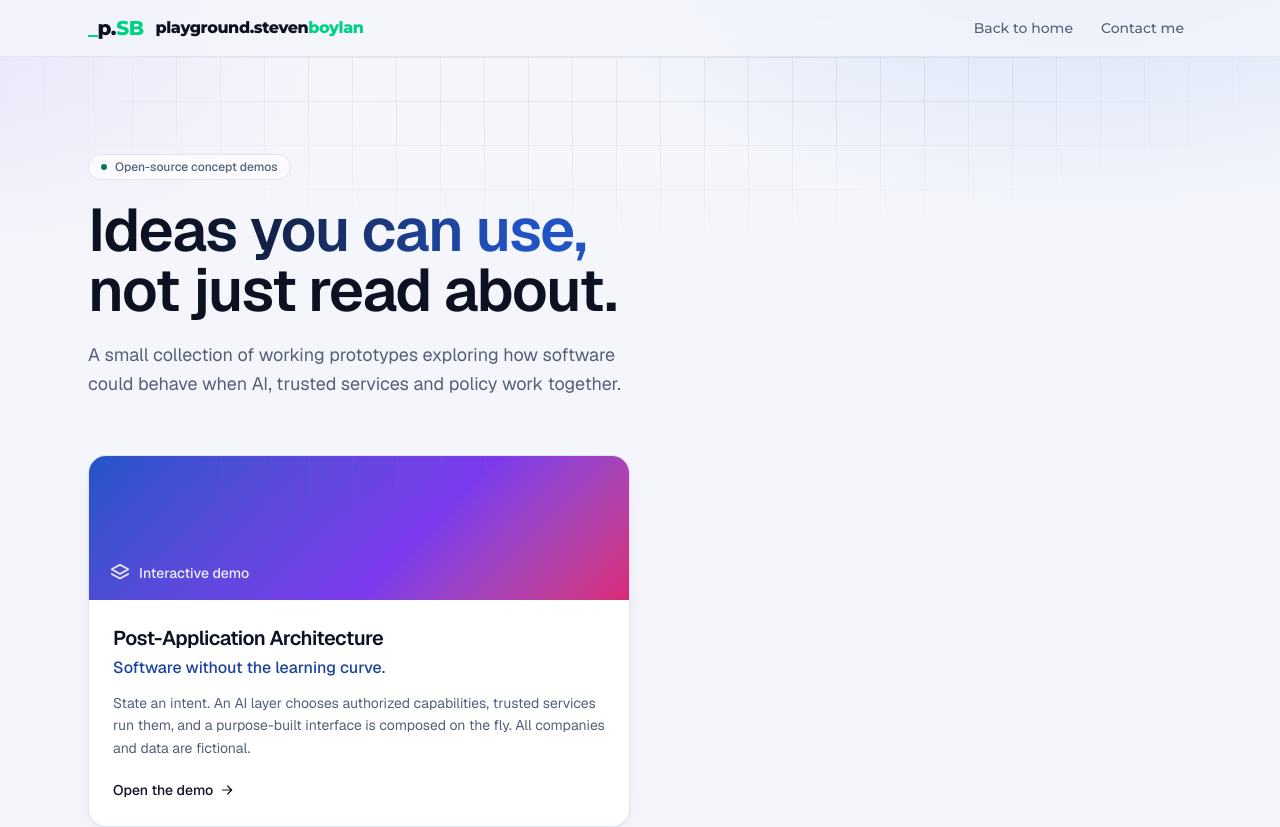
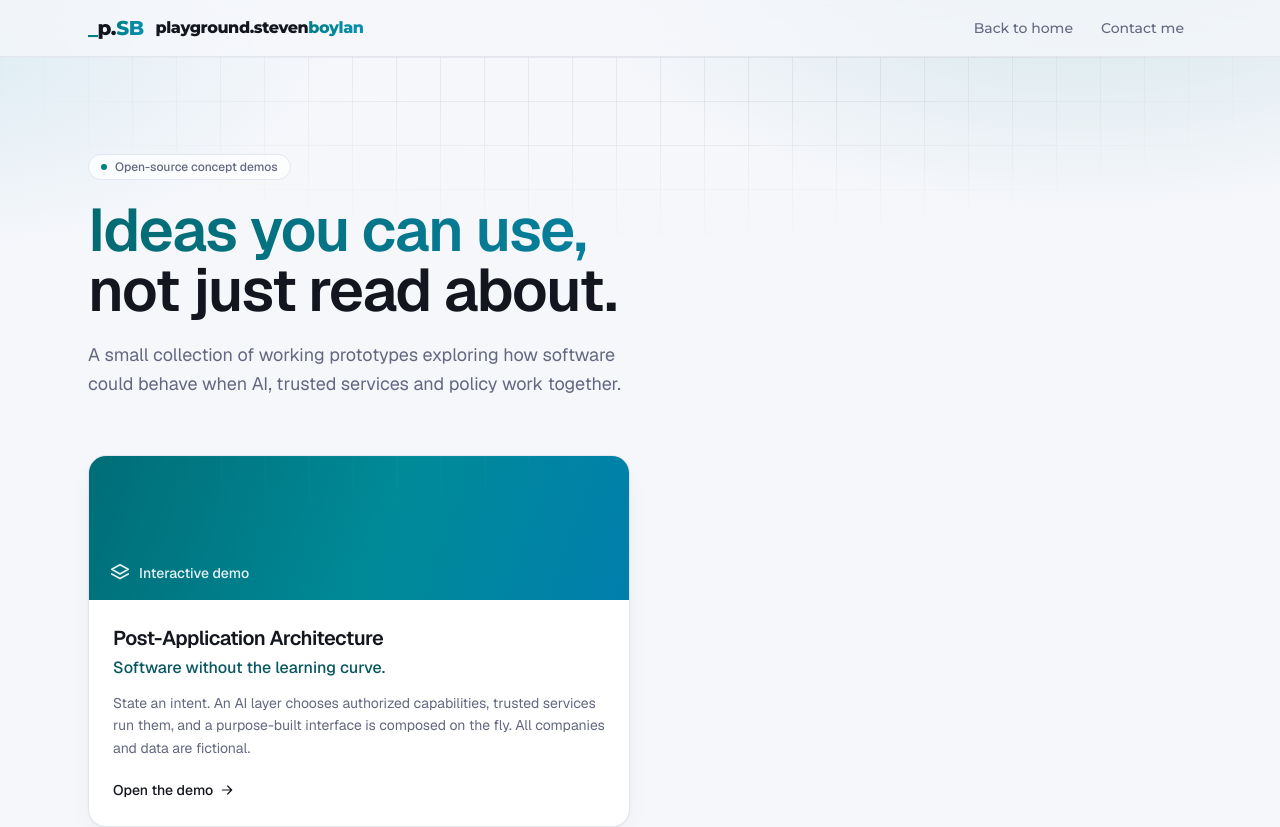
Before and after one commit to StevenBoylan/playground, a Next.js app: page / in a window 1280 px wide. Shown: the top 827 px of the page. Built offline with nearby package versions, Linux system fonts and the light colour scheme.

Commit message:
Apply the stevenboylan.eu teal/cyan theme to the Playground and PAA demo
Co-Authored-By: Claude Sonnet 5.5 <noreply@anthropic.com>

```diff
--- a/src/app/globals.css
+++ b/src/app/globals.css
@@ -5,13 +5,18 @@
  * --accent is overridden per company, so one renderer carries every brand.
  */
 :root {
-  --bg: #f4f6fb;
+  --bg: #f6f7fb;
   --surface: #ffffff;
-  --surface-2: #eef1f8;
-  --line: #e1e5f0;
-  --text: #0d1222;
-  --muted: #546079;
-  --accent: #2563eb;
+  --surface-2: #eef0f7;
+  --line: #e4e6ef;
+  --text: #14161f;
+  --muted: #636880;
+  /* Brand teal/cyan (matches stevenboylan.eu). Companies override --accent and --accent-end per workspace. */
+  --accent: #007f86;
+  --accent-end: #087f9c;
+  --brand-from: #007f86;
+  --brand-to: #0891b2;
+  --glow: #0891b2;
   --good: #047857;
   --bad: #be123c;
   --warn: #b45309;
@@ -22,12 +27,14 @@
 
 @media (prefers-color-scheme: dark) {
   :root {
-    --bg: #080b14;
-    --surface: #10141f;
-    --surface-2: #171c2b;
-    --line: #232a3f;
-    --text: #e8ebf6;
-    --muted: #96a0b8;
+    --bg: #0d0f17;
+    --surface: #151824;
+    --surface-2: #1b1f2e;
+    --line: #262a3b;
+    --text: #eef0f8;
+    --muted: #9aa0b8;
+    --brand-from: #2dd4d4;
+    --brand-to: #67e8f9;
     --good: #34d399;
     --bad: #fb7185;
     --warn: #fbbf24;
@@ -67,7 +74,7 @@ body {
 .app-bg {
   background:
     radial-gradient(900px 480px at 85% -8%, color-mix(in srgb, var(--accent) 16%, transparent), transparent 62%),
-    radial-gradient(700px 380px at -5% 4%, color-mix(in srgb, #8b5cf6 11%, transparent), transparent 58%);
+    radial-gradient(700px 380px at -5% 4%, color-mix(in srgb, var(--glow) 11%, transparent), transparent 58%);
 }
 
 .grid-fade {
@@ -98,7 +105,7 @@ body {
 }
 
 .text-gradient {
-  background: linear-gradient(100deg, var(--text) 20%, color-mix(in srgb, var(--accent) 80%, var(--text)) 85%);
+  background: linear-gradient(100deg, color-mix(in srgb, var(--accent) 80%, var(--text)), var(--accent-end));
   -webkit-background-clip: text;
   background-clip: text;
   color: transparent;
@@ -169,3 +176,11 @@ body {
 .text-accent {
   color: color-mix(in srgb, var(--accent) 62%, var(--text));
 }
+
+/* Wordmark / headline gradient in the approved teal-to-cyan. */
+.brand-grad {
+  background: linear-gradient(100deg, var(--brand-from), var(--brand-to));
+  -webkit-background-clip: text;
+  background-clip: text;
+  color: transparent;
+}
--- a/src/app/layout.tsx
+++ b/src/app/layout.tsx
@@ -13,7 +13,7 @@ const geistMono = Geist_Mono({
   subsets: ["latin"],
 });
 
-// The header carries the stevenboylan.eu look: Montserrat, black and the site's green.
+// The header carries the stevenboylan.eu look: Montserrat, black and the site's teal-to-cyan.
 const montserrat = Montserrat({
   variable: "--font-montserrat",
   subsets: ["latin"],
@@ -40,10 +40,10 @@ export default function RootLayout({ children }: LayoutProps<"/">) {
               className="focus-ring flex items-center gap-3 rounded-lg font-[family-name:var(--font-montserrat)] font-extrabold leading-none"
             >
               <span aria-hidden="true" className="text-xl tracking-tight text-ink">
-                <span className="text-[#00d285]">_</span>p.<span className="text-[#00d285]">SB</span>
+                <span className="text-[color:var(--brand-from)]">_</span>p.<span className="brand-grad">SB</span>
               </span>
               <span className="hidden text-base tracking-tight text-ink sm:inline">
-                playground.steven<span className="text-[#00d285]">boylan</span>
+                playground.steven<span className="brand-grad">boylan</span>
               </span>
             </Link>
             <div className="flex items-center gap-1 font-[family-name:var(--font-montserrat)] text-sm font-medium sm:gap-3">
--- a/src/app/page.tsx
+++ b/src/app/page.tsx
@@ -8,7 +8,7 @@ export default function PlaygroundHome() {
       <div className="grid-fade pointer-events-none absolute inset-x-0 top-0 h-[420px]" aria-hidden="true" />
       <div className="relative mx-auto w-full max-w-6xl px-4 pb-20 pt-16 sm:px-6 sm:pt-24">
         <p className="inline-flex items-center gap-2 rounded-full border border-line bg-surface/70 px-3 py-1 text-xs font-medium text-muted backdrop-blur">
-          <span className="h-1.5 w-1.5 rounded-full bg-good" aria-hidden="true" />
+          <span className="h-1.5 w-1.5 rounded-full bg-accent" aria-hidden="true" />
           Open-source concept demos
         </p>
         <h1 className="mt-5 max-w-3xl text-5xl font-semibold tracking-tight sm:text-6xl">
@@ -26,7 +26,7 @@ export default function PlaygroundHome() {
               <Link href={`/${p.slug}`} className="card card-lift focus-ring group block h-full overflow-hidden">
                 <div
                   className="relative h-36 overflow-hidden"
-                  style={{ background: "linear-gradient(135deg, color-mix(in srgb, #2563eb 85%, #000), #7c3aed 60%, #db2777)" }}
+                  style={{ background: "linear-gradient(110deg, #006d77 0%, #008a98 55%, #007fad 100%)" }}
                   aria-hidden="true"
                 >
                   <div className="grid-fade absolute inset-0 opacity-60" style={{ filter: "invert(1)" }} />
--- a/src/components/paa/DeliverablePanel.tsx
+++ b/src/components/paa/DeliverablePanel.tsx
@@ -326,7 +326,7 @@ export function DeliverablePanel({ deliverable, onClose }: { deliverable: Delive
             href={url}
             download={deliverable.file.filename}
             className="focus-ring inline-flex items-center gap-2 rounded-xl px-4 py-2 text-sm font-semibold text-white shadow-sm"
-            style={{ background: "linear-gradient(135deg, var(--accent), color-mix(in srgb, var(--accent) 60%, #7c3aed))" }}
+            style={{ background: "linear-gradient(135deg, var(--accent), var(--accent-end))" }}
           >
             <DownloadIcon width={16} height={16} />
             Download
--- a/src/components/paa/IntentBar.tsx
+++ b/src/components/paa/IntentBar.tsx
@@ -84,7 +84,7 @@ export function IntentBar({ value, onChange, onSubmit, disabled, suggestions, co
           className={`focus-ring inline-flex shrink-0 items-center gap-2 rounded-xl font-semibold text-white shadow-sm transition-opacity disabled:opacity-40 ${
             compact ? "px-4 py-2.5 text-sm" : "px-5 py-3 text-base"
           }`}
-          style={{ background: "linear-gradient(135deg, var(--accent), color-mix(in srgb, var(--accent) 60%, #7c3aed))" }}
+          style={{ background: "linear-gradient(135deg, var(--accent), var(--accent-end))" }}
         >
           Build
           <SendIcon width={16} height={16} />
--- a/src/components/paa/Workspace.tsx
+++ b/src/components/paa/Workspace.tsx
@@ -413,7 +413,7 @@ export function Workspace({ organizations, intro }: { organizations: Organizatio
                   disabled={!o.available}
                   onClick={() => choose(o.id)}
                   className="card card-lift focus-ring group relative flex h-full w-full flex-col overflow-hidden p-0 text-left disabled:cursor-not-allowed disabled:opacity-70 disabled:hover:translate-y-0"
-                  style={{ ["--accent" as string]: o.accent }}
+                  style={{ ["--accent" as string]: o.accent, ["--accent-end" as string]: `color-mix(in srgb, ${o.accent} 55%, #0b1020)` }}
                 >
                   <span
                     className="relative block h-24 overflow-hidden"
@@ -455,7 +455,7 @@ export function Workspace({ organizations, intro }: { organizations: Organizatio
   const suggestions = awaiting ? BRANDING_ANSWERS : view ? FOLLOW_UP_HINTS : org.prompts.map((p) => p.text);
 
   return (
-    <div style={{ ["--accent" as string]: org.accent }}>
+    <div style={{ ["--accent" as string]: org.accent, ["--accent-end" as string]: `color-mix(in srgb, ${org.accent} 55%, #0b1020)` }}>
       <div className="flex flex-wrap items-center justify-between gap-3">
         <button
           type="button"
--- a/src/components/paa/ui-registry/index.tsx
+++ b/src/components/paa/ui-registry/index.tsx
@@ -27,7 +27,7 @@ interface Props<T extends ExperienceComponent["type"]> {
   envelope: Envelope;
 }
 
-const PALETTE = ["#6366f1", "#06b6d4", "#f59e0b", "#ec4899", "#10b981", "#8b5cf6", "#f97316"];
+const PALETTE = ["#007f86", "#f59e0b", "#0891b2", "#ec4899", "#10b981", "#8b5cf6", "#f97316"];
 const NUMERIC: Format[] = ["integer", "number", "percent", "minutes", "currency"];
 
 const AXIS = { tick: { fill: "var(--muted)", fontSize: 12 }, axisLine: false, tickLine: false } as const;
--- a/src/components/shared/UnlockForm.tsx
+++ b/src/components/shared/UnlockForm.tsx
@@ -80,7 +80,7 @@ export function UnlockForm() {
         type="submit"
         disabled={busy || !password}
         className="focus-ring mt-5 inline-flex w-full items-center justify-center gap-2 rounded-xl px-4 py-3 text-sm font-semibold text-white shadow-sm transition-opacity disabled:opacity-40"
-        style={{ background: "linear-gradient(135deg, var(--accent), color-mix(in srgb, var(--accent) 60%, #7c3aed))" }}
+        style={{ background: "linear-gradient(135deg, var(--accent), var(--accent-end))" }}
       >
         Unlock
         <ArrowRightIcon width={16} height={16} />
--- a/src/lib/paa/documents/brand.ts
+++ b/src/lib/paa/documents/brand.ts
@@ -14,7 +14,7 @@ export function brandFor(organizationId: string, branded = true): Brand {
   return {
     name,
     shortName: name.split(" ")[0],
-    accent: org?.accent ?? "#2563eb",
+    accent: org?.accent ?? "#007f86",
     footer: `${name} · Fictional company · Synthetic data`,
     emailDomain: `${name.split(" ")[0].toLowerCase()}.example`,
   };
--- a/src/lib/paa/documents/chart-svg.ts
+++ b/src/lib/paa/documents/chart-svg.ts
@@ -11,7 +11,7 @@ export interface ChartSvgInput {
   height?: number;
 }
 
-const PALETTE = ["#6366f1", "#06b6d4", "#f59e0b", "#ec4899", "#10b981", "#8b5cf6", "#f97316"];
+const PALETTE = ["#007f86", "#f59e0b", "#0891b2", "#ec4899", "#10b981", "#8b5cf6", "#f97316"];
 const INK = "#1f2937";
 const MUTED = "#6b7280";
 const GRID = "#e5e7eb";
--- a/src/lib/paa/documents/pdf.ts
+++ b/src/lib/paa/documents/pdf.ts
@@ -8,7 +8,7 @@ const H = 841.89;
 const M = 48;
 const CW = W - 2 * M;
 const BOTTOM = 62;
-const PALETTE = ["#6366f1", "#06b6d4", "#f59e0b", "#ec4899", "#10b981", "#8b5cf6", "#f97316"];
+const PALETTE = ["#007f86", "#f59e0b", "#0891b2", "#ec4899", "#10b981", "#8b5cf6", "#f97316"];
 
 const INK = "#111827";
 const MUTED = "#6b7280";
```
